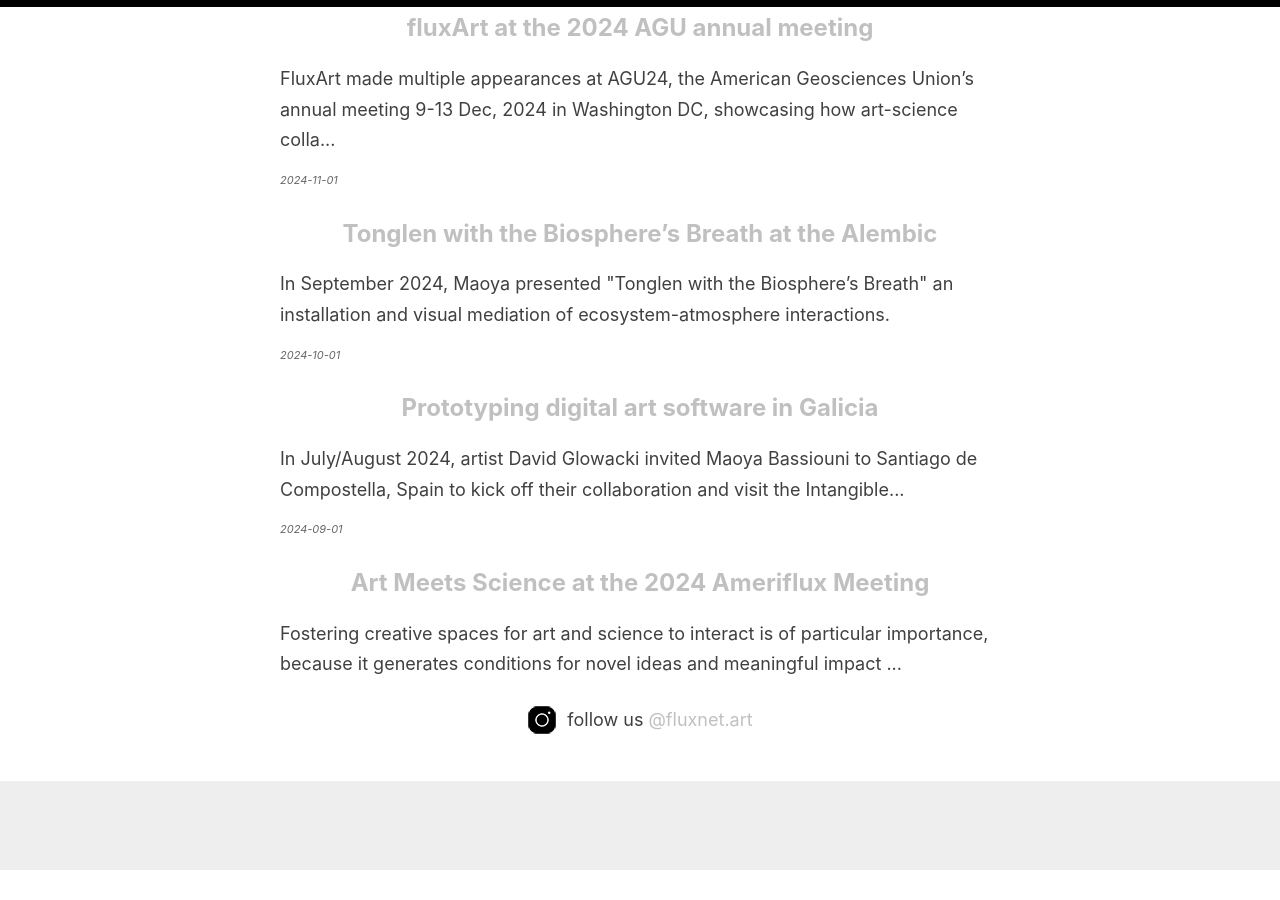
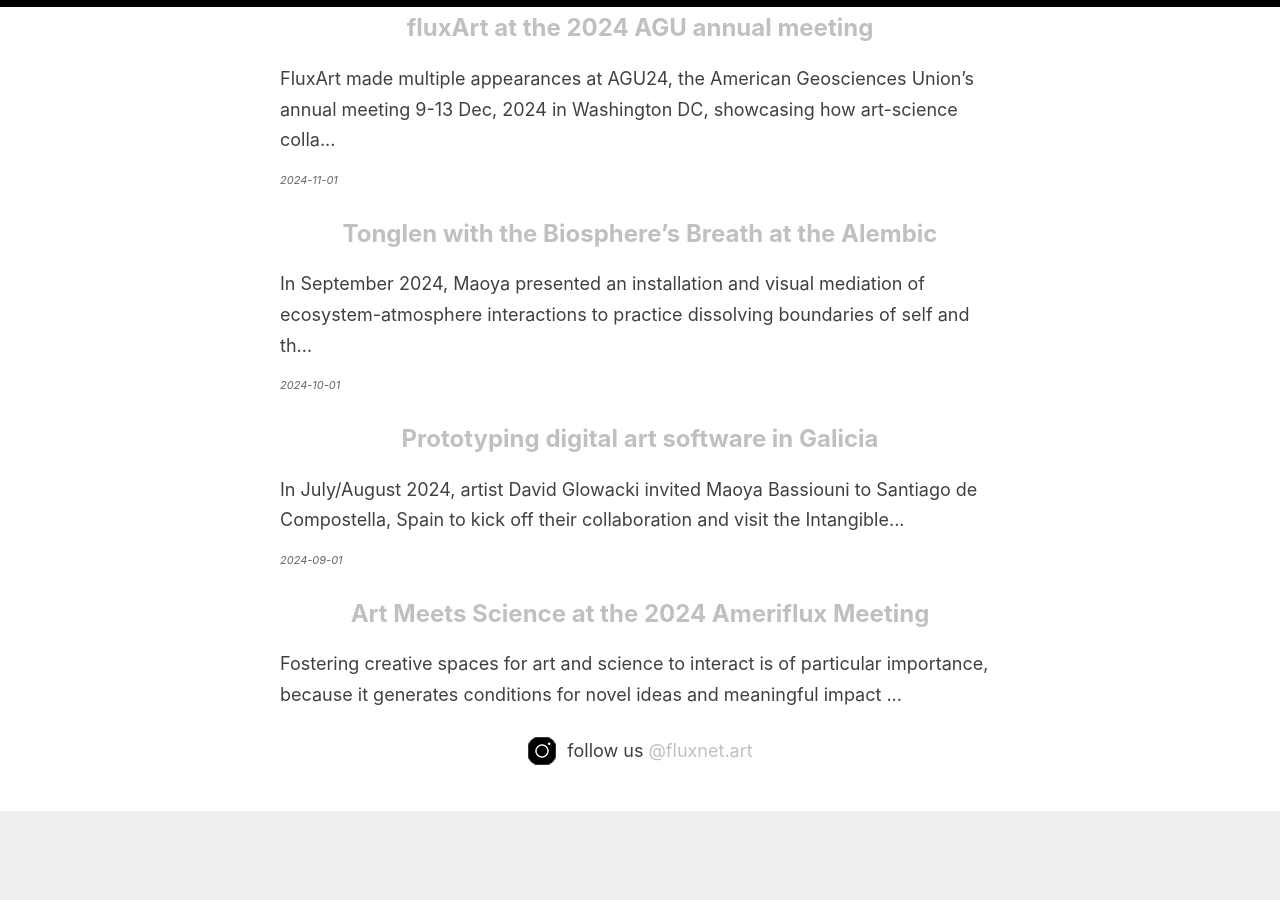
Before and after one commit to fluxnetart/fluxnetart.github.io, a Jekyll site: the page built from _pages/news.md, in a window 1280 px wide and 900 px high, scrolled down 877 px. Built offline with Jekyll 4.4.1, drawn with Linux system fonts in a browser that asks for light colours; before the commit the page ends 1747 px from its top, so only the background shows below that.

```diff
--- a/_posts/2024-11-01-alembic.md
+++ b/_posts/2024-11-01-alembic.md
@@ -1,7 +1,7 @@
 ---
 layout: post
 title: Tonglen with the Biosphere’s Breath at the Alembic
-excerpt: In September 2024, Maoya presented "Tonglen with the Biosphere’s Breath" an installation and visual mediation of ecosystem-atmosphere interactions.
+excerpt: In September 2024, Maoya presented an installation and visual mediation of ecosystem-atmosphere interactions to practice dissolving boundaries of self and the biosphere and experience breath.
 categories: news
 ---
 
```
